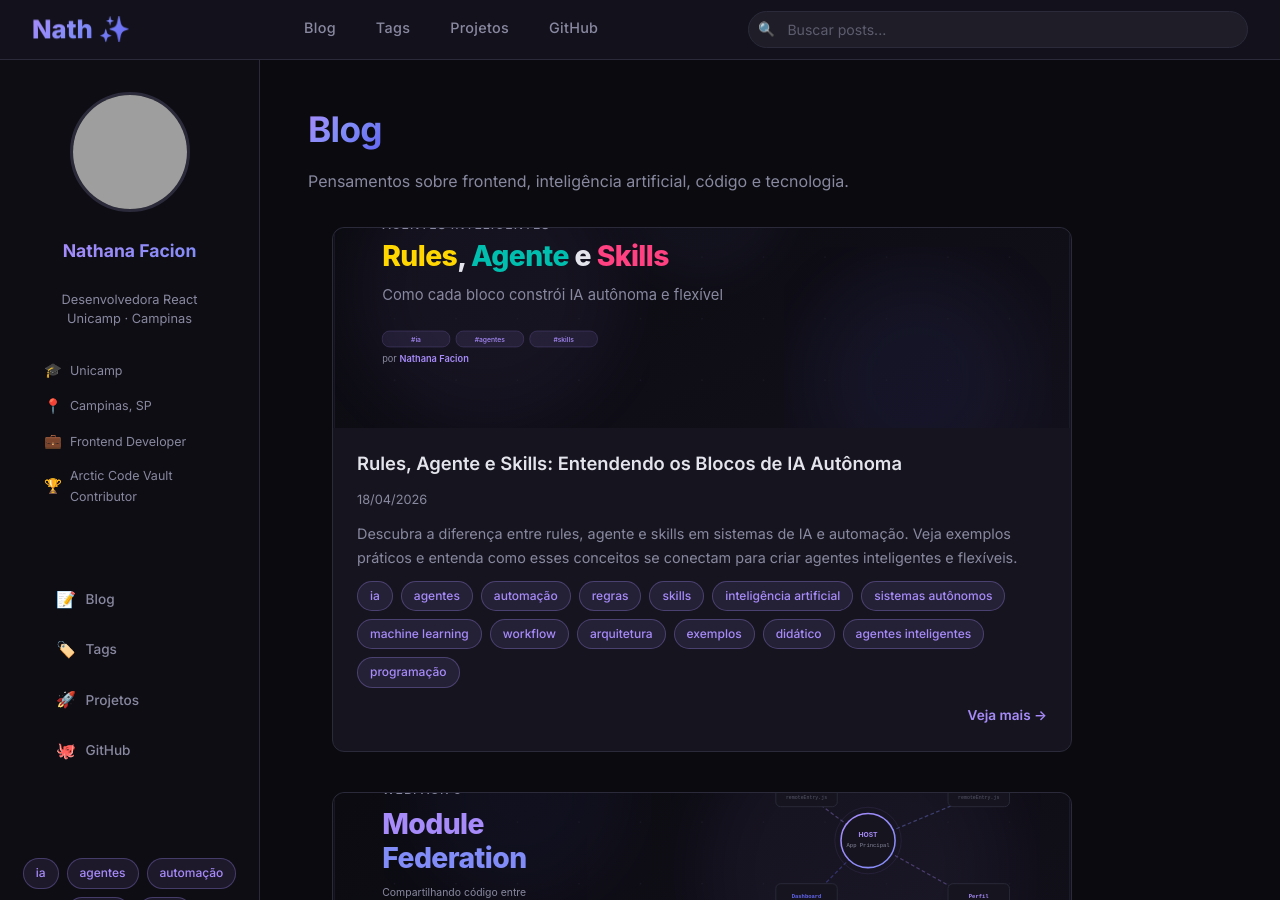
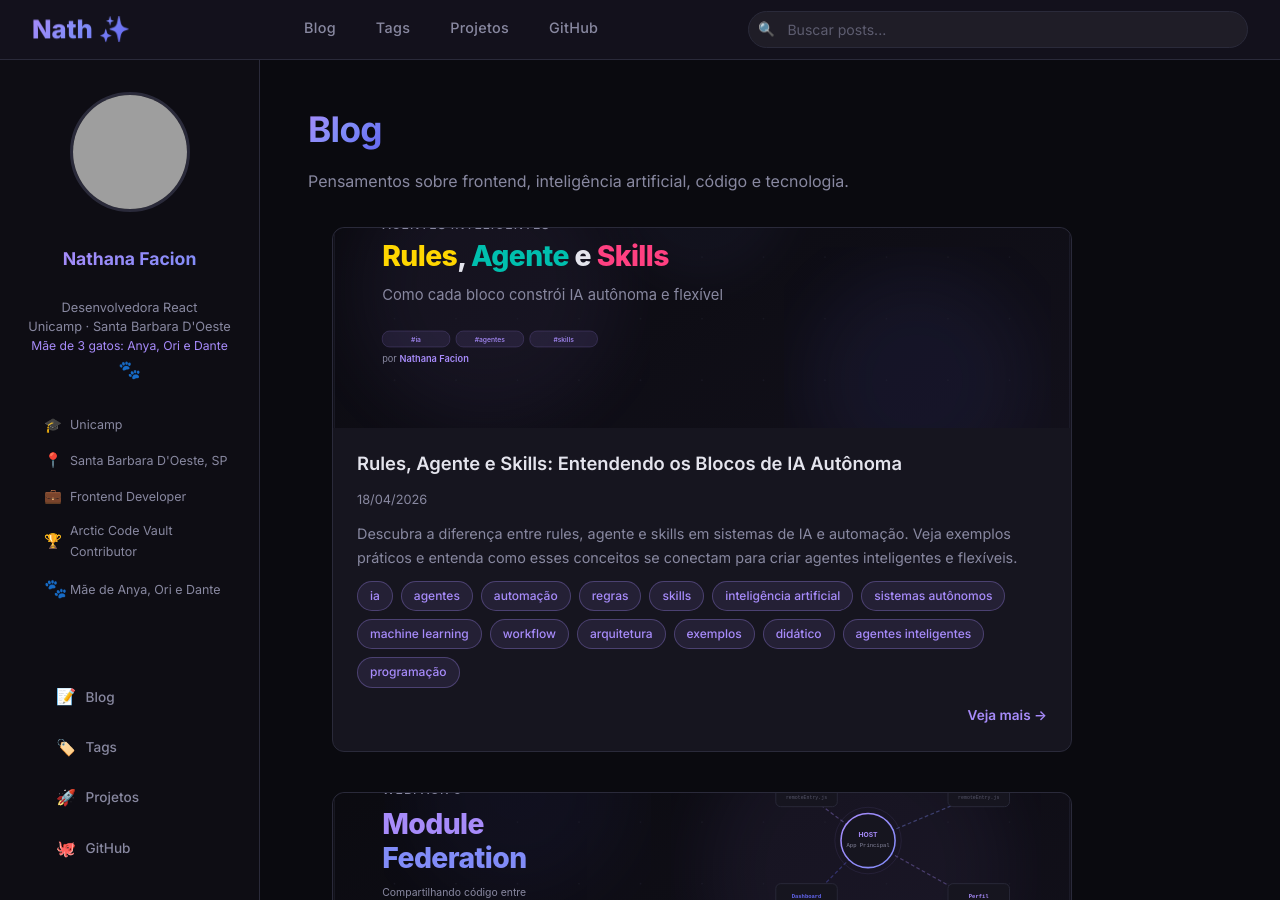
Before and after one commit to nathanafacion/nathanafacion.github.io, a Jekyll site: the page built from index.md, in a window 1280 px wide and 900 px high. Built offline with Jekyll 4.4.1, drawn with Linux system fonts in a browser that asks for light colours; grey boxes are pictures that could not be loaded.

Commit message:
Sidebar: Top Tags e patinha dos gatos maior

```diff
--- a/_layouts/default.html
+++ b/_layouts/default.html
@@ -839,15 +839,18 @@
     <div class="layout">
         <!-- Sidebar -->
         <aside class="sidebar" id="sidebar">
-            <img class="sidebar-avatar" src="https://avatars.githubusercontent.com/u/29736924?v=4" alt="Nathana Facion">
+            <a href="https://github.com/nathanafacion" target="_blank" rel="noopener" title="Ver GitHub">
+                <img class="sidebar-avatar" src="https://avatars.githubusercontent.com/u/29736924?v=4" alt="Nathana Facion">
+            </a>
             <div class="sidebar-name">Nathana Facion</div>
-            <div class="sidebar-bio">Desenvolvedora React<br>Unicamp · Campinas</div>
+            <div class="sidebar-bio">Desenvolvedora React<br>Unicamp · Santa Barbara D'Oeste<br><span style="font-size:0.95em; color:var(--accent);">Mãe de 3 gatos: Anya, Ori e Dante <span style="font-size:1.5em;vertical-align:middle;">🐾</span></span></div>
 
             <ul class="sidebar-info">
                 <li><span class="icon">🎓</span> Unicamp</li>
-                <li><span class="icon">📍</span> Campinas, SP</li>
+                <li><span class="icon">📍</span> Santa Barbara D'Oeste, SP</li>
                 <li><span class="icon">💼</span> Frontend Developer</li>
                 <li><span class="icon">🏆</span> Arctic Code Vault Contributor</li>
+                <li><span class="icon" style="font-size:1.5em;vertical-align:middle;">🐾</span> Mãe de Anya, Ori e Dante</li>
             </ul>
 
             <div class="sidebar-divider"></div>
@@ -860,19 +863,26 @@
             </ul>
 
             <div class="sidebar-divider"></div>
-
-            <div class="tags" style="justify-content: center;">
-                {% assign all_tags = "" | split: "" %}
-                {% for post in site.posts %}
-                    {% for tag in post.tags %}
-                        {% unless all_tags contains tag %}
-                            {% assign all_tags = all_tags | push: tag %}
-                        {% endunless %}
-                    {% endfor %}
-                {% endfor %}
-                {% for tag in all_tags %}
-                <a class="tag" href="#" data-filter-tag="{{ tag }}">{{ tag }}</a>
-                {% endfor %}
+                        <div style="width:100%;text-align:center;margin-bottom:0.5em;font-weight:600;letter-spacing:0.02em;color:var(--accent);font-size:0.93em;">Top Tags</div>
+                        <div class="tags" style="justify-content: center;">
+                                {% assign tags = site.tags %}
+                                {% assign tags_list = '' | split: '' %}
+                                {% for tag in tags %}
+                                    {% assign tag_name = tag[0] %}
+                                    {% assign tag_count = tag[1].size %}
+                                    {% assign tags_list = tags_list | push: tag_name | push: tag_count %}
+                                {% endfor %}
+                                {% capture tags_str %}{% for tag in tags %}{{ tag[0] }}:{{ tag[1].size }},{% endfor %}{% endcapture %}
+                                {% assign tags_arr = tags_str | split: ',' %}
+                                {% assign sorted_tags = tags_arr | sort %}
+                                {% assign sorted_tags = sorted_tags | reverse %}
+                                {% assign top_tags = sorted_tags | slice: 0, 10 %}
+                                {% for tag_count in top_tags %}
+                                    {% unless tag_count == '' %}
+                                        {% assign tag_parts = tag_count | split: ':' %}
+                                        <a class="tag" href="#" data-filter-tag="{{ tag_parts[0] }}">{{ tag_parts[0] }} <span style="opacity:0.7;font-size:0.85em;">({{ tag_parts[1] }})</span></a>
+                                    {% endunless %}
+                                {% endfor %}
             </div>
         </aside>
 
```
Also changed, not shown: public/choicesjs-setup.html (added, +141 -0 lines), tags.html (+72 -50 lines).
